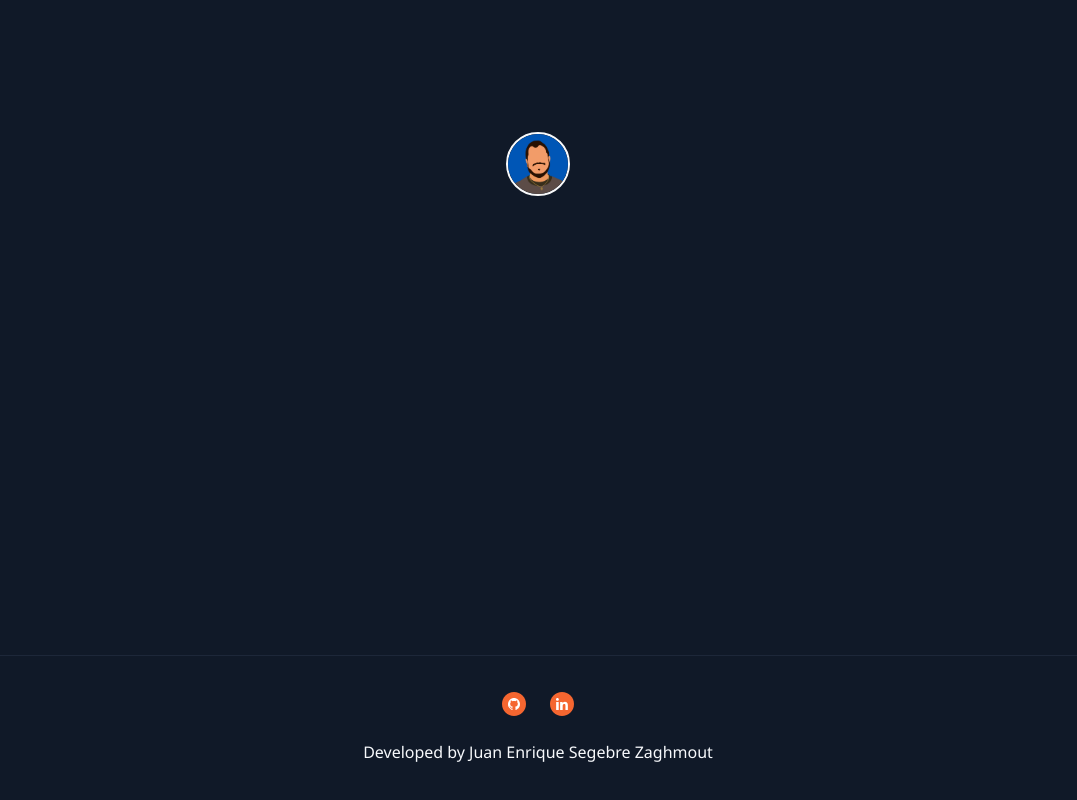
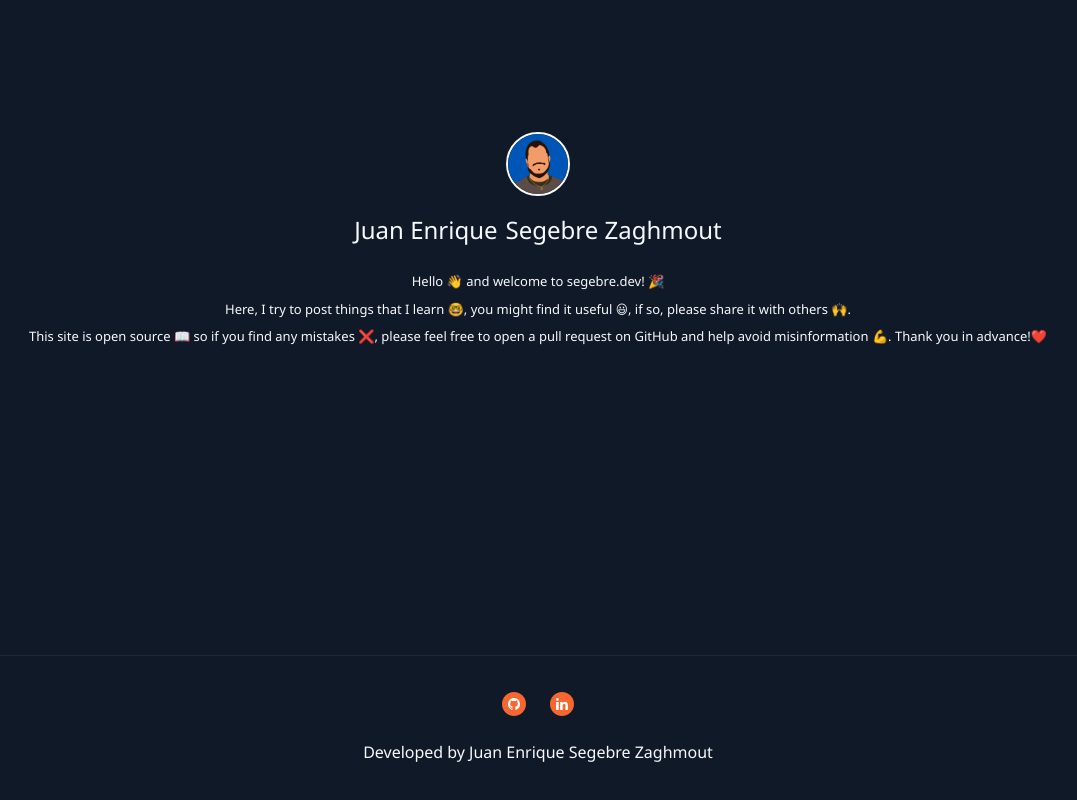
Before and after one commit to segebre-dev/segebre-dev, a Next.js app: page / in a window 1280 px wide. Shown: the whole page, without its empty margins (102-1179 px from the left). Built offline with nearby package versions, Linux system fonts and the light colour scheme.

Commit message:
Add main page base content (#40)
* add name as heading

* update stylelint rule

* add stylelint to lint-stage

* add content to page

```diff
--- a/package.json
+++ b/package.json
@@ -18,6 +18,9 @@
     "prepare": "husky install"
   },
   "lint-staged": {
+    "*.css": [
+      "yarn stylelint"
+    ],
     "*.@(ts|tsx)": [
       "yarn lint",
       "yarn format"
--- a/src/app/_layout/styles.module.css
+++ b/src/app/_layout/styles.module.css
@@ -12,6 +12,7 @@
 .content {
   display: flex;
   flex: auto;
-  justify-content: center;
-  margin-top: var(--spacing-xxl);
+  flex-direction: column;
+  align-items: center;
+  margin: var(--spacing-xxl);
 }
--- a/src/app/_page/index.tsx
+++ b/src/app/_page/index.tsx
@@ -1,9 +1,26 @@
 import ProfilePicture from './profile-picture';
+import styles from './styles.module.css';
 
 const Page = () => {
   return (
     <>
       <ProfilePicture />
+      <h1 className={styles.heading}>
+        <p>Juan Enrique</p>
+        <p>Segebre Zaghmout</p>
+      </h1>
+      <div className={styles.content}>
+        <p>Hello 👋 and welcome to segebre.dev! 🎉 </p>
+        <p>
+          Here, I try to post things that I learn 🤓, you might find it useful
+          😃, if so, please share it with others 🙌.
+        </p>
+        <p>
+          This site is open source 📖 so if you find any mistakes ❌, please
+          feel free to open a pull request on GitHub and help avoid
+          misinformation 💪. Thank you in advance!❤️
+        </p>
+      </div>
     </>
   );
 };
--- /dev/null
+++ b/src/app/_page/styles.module.css
@@ -0,0 +1,24 @@
+.heading {
+  margin-top: var(--spacing-s);
+  font-size: x-large;
+  font-weight: 500;
+  text-align: center;
+
+  & > p {
+    display: inline-block;
+
+    & + & {
+      margin-left: var(--spacing-xs);
+    }
+  }
+}
+
+.content {
+  margin-top: var(--spacing-s);
+  font-size: small;
+  text-align: center;
+
+  & > p {
+    margin-top: var(--spacing-xs);
+  }
+}
--- /dev/null
+++ b/src/app/_page/styles.module.css.d.ts
@@ -0,0 +1,5 @@
+declare const styles: {
+  readonly content: string;
+  readonly heading: string;
+};
+export = styles;
```
Also changed, not shown: src/app/_page/test.tsx (added, +21 -0 lines), .stylelintrc.js.
